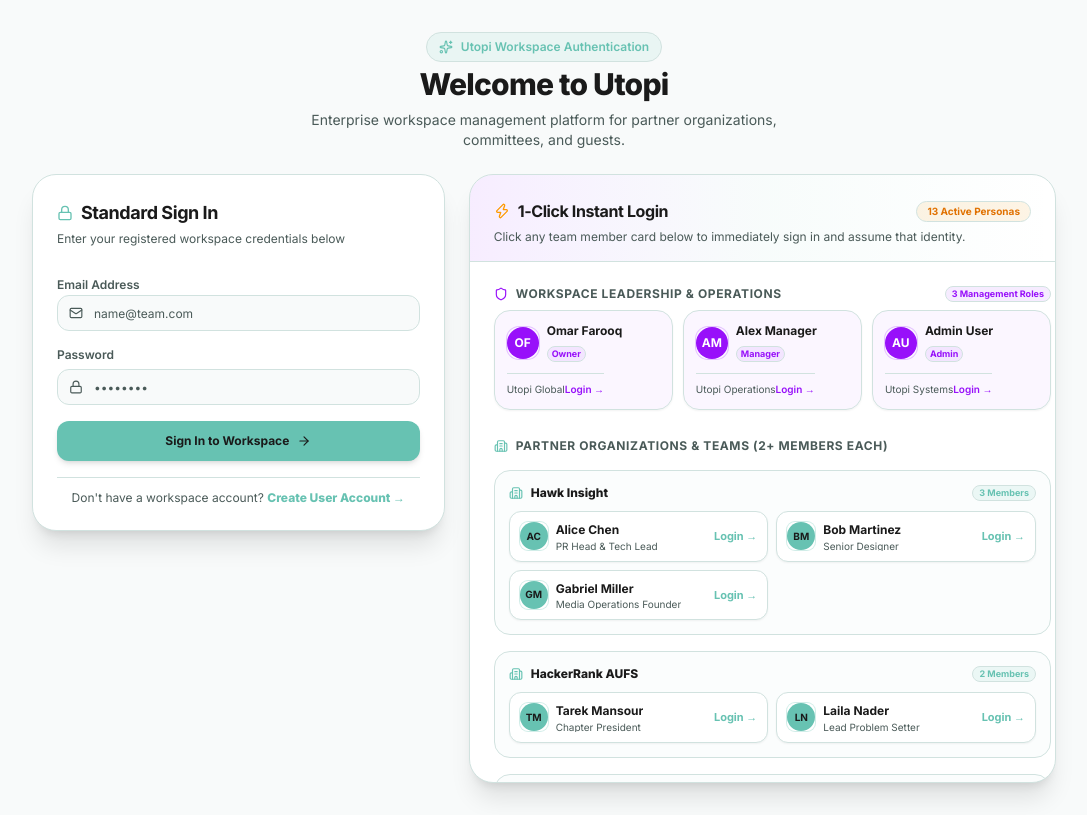
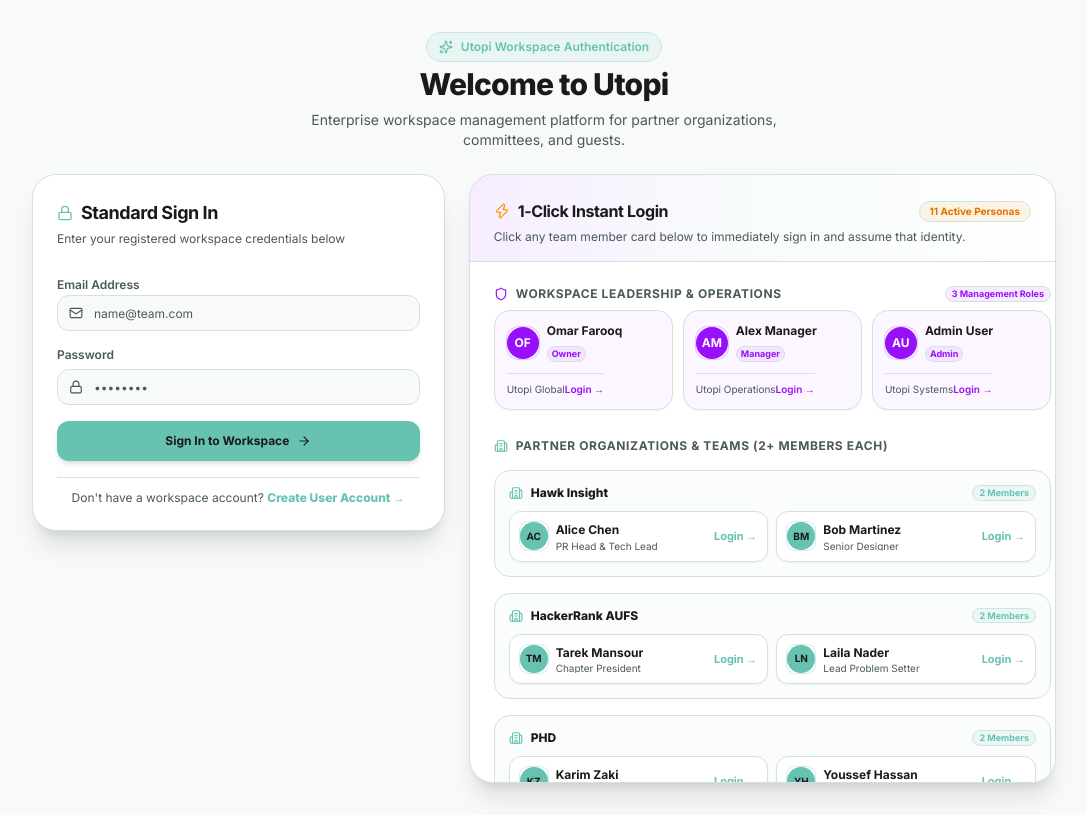
Before and after one commit to Jimmyyehia/utopi, a Next.js app: page /auth/signin in a window 1280 px wide. Shown: the whole page, without its empty margins (96-1183 px from the left). Built offline with nearby package versions, Linux system fonts and the light colour scheme; no server answers.

Commit message:
chore(auth): remove guest preset accounts and sync local & Turso databases

```diff
--- a/scripts/restore-all-testing-data.ts
+++ b/scripts/restore-all-testing-data.ts
@@ -39,8 +39,6 @@ const USERS = [
   { id: "user-laila", email: "laila@hackerrank-aufs.org", name: "Laila Nader", systemRole: "USER", image: "linear-gradient(to top right, #2563eb, #22d3ee)" },
   { id: "user-karim", email: "karim@phd-case.org", name: "Karim Zaki", systemRole: "USER", image: "linear-gradient(to top right, #f59e0b, #f43f5e)" },
   { id: "user-youssef", email: "youssef@phd-case.org", name: "Youssef Hassan", systemRole: "USER", image: "linear-gradient(to top right, #059669, #2dd4bf)" },
-  { id: "user-guest", email: "guest@utopi.space", name: "Gabriel Miller", systemRole: "USER", image: "linear-gradient(to top right, #f59e0b, #f43f5e)" },
-  { id: "user-sarah", email: "sarah@visitor.space", name: "Sarah Jenkins", systemRole: "USER", image: "linear-gradient(to top right, #db2777, #fb7185)" },
 ]
 
 const TEAMS = [
@@ -60,8 +58,6 @@ const USER_TEAM_ROLES = [
   { id: "utr-laila-setter", userId: "user-laila", teamId: "hackerrank-aufs", committeeName: "Technical Content", customRoleTitle: "Lead Problem Setter" },
   { id: "utr-karim-director", userId: "user-karim", teamId: "phd", committeeName: "Leadership", customRoleTitle: "Executive Director" },
   { id: "utr-youssef-strategy", userId: "user-youssef", teamId: "phd", committeeName: "Case Competition", customRoleTitle: "Strategy & Case Lead" },
-  { id: "utr-guest-founder", userId: "user-guest", teamId: "hawk-insight", committeeName: "Media Operations", customRoleTitle: "Founder" },
-  { id: "utr-sarah-vp", userId: "user-sarah", teamId: "nexus-labs", committeeName: "Operations", customRoleTitle: "Vice President" },
 ]
 
 async function seedDatabase(url: string, token?: string, label = "DB") {
--- a/src/app/auth/signin/page.tsx
+++ b/src/app/auth/signin/page.tsx
@@ -121,22 +121,6 @@ const PRESET_ACCOUNTS: FastLoginUser[] = [
     roleCategory: "team",
     orgName: "Nexus Labs",
     roleTitle: "Senior AI Engineer",
-  },
-  {
-    name: "Gabriel Miller",
-    email: "guest@utopi.space",
-    roleBadge: "Founder",
-    roleCategory: "team",
-    orgName: "Hawk Insight",
-    roleTitle: "Media Operations Founder",
-  },
-  {
-    name: "Sarah Jenkins",
-    email: "sarah@visitor.space",
-    roleBadge: "VP",
-    roleCategory: "team",
-    orgName: "Nexus Labs",
-    roleTitle: "Vice President",
   },
 ]
 
--- a/src/lib/auth.ts
+++ b/src/lib/auth.ts
@@ -66,8 +66,6 @@ export const authOptions: NextAuthOptions = {
           "laila@hackerrank-aufs.org": { id: "user-laila", name: "Laila Nader", systemRole: "USER", teamId: "hackerrank-aufs", roleTitle: "Lead Problem Setter", committee: "Technical Content", image: "linear-gradient(to top right, #2563eb, #22d3ee)" },
           "karim@phd-case.org": { id: "user-karim", name: "Karim Zaki", systemRole: "USER", teamId: "phd", roleTitle: "Executive Director", committee: "Leadership", image: "linear-gradient(to top right, #f59e0b, #f43f5e)" },
           "youssef@phd-case.org": { id: "user-youssef", name: "Youssef Hassan", systemRole: "USER", teamId: "phd", roleTitle: "Strategy & Case Lead", committee: "Case Competition", image: "linear-gradient(to top right, #059669, #2dd4bf)" },
-          "guest@utopi.space": { id: "user-guest", name: "Gabriel Miller", systemRole: "USER", teamId: "hawk-insight", roleTitle: "Founder", committee: "Media Operations", image: "linear-gradient(to top right, #f59e0b, #f43f5e)" },
-          "sarah@visitor.space": { id: "user-sarah", name: "Sarah Jenkins", systemRole: "USER", teamId: "nexus-labs", roleTitle: "Vice President", committee: "Operations", image: "linear-gradient(to top right, #db2777, #fb7185)" },
         }
 
         const presetInfo = presetUserMap[normalizedEmail]
--- a/test-suite.ts
+++ b/test-suite.ts
@@ -68,7 +68,7 @@ async function runTests() {
     const usersRes = await client.execute("SELECT * FROM users")
     const emails = usersRes.rows.map((r: any) => r.email)
     assert(emails.includes("owner@utopi.space"), "Owner persona (owner@utopi.space) exists in database")
-    assert(usersRes.rows.length >= 13, `Users table has required personas including Owner (found: ${usersRes.rows.length})`)
+    assert(usersRes.rows.length >= 10, `Users table has required personas including Owner (found: ${usersRes.rows.length})`)
 
     const roomsRes = await client.execute("SELECT id, name, capacity, svgPolygonCoords FROM rooms")
     assert(roomsRes.rows.length === 4, `Rooms table has 4 configured spaces (found: ${roomsRes.rows.length})`)
```
Also changed, not shown: 1 other file (tests, documents, lock files or other folders).
